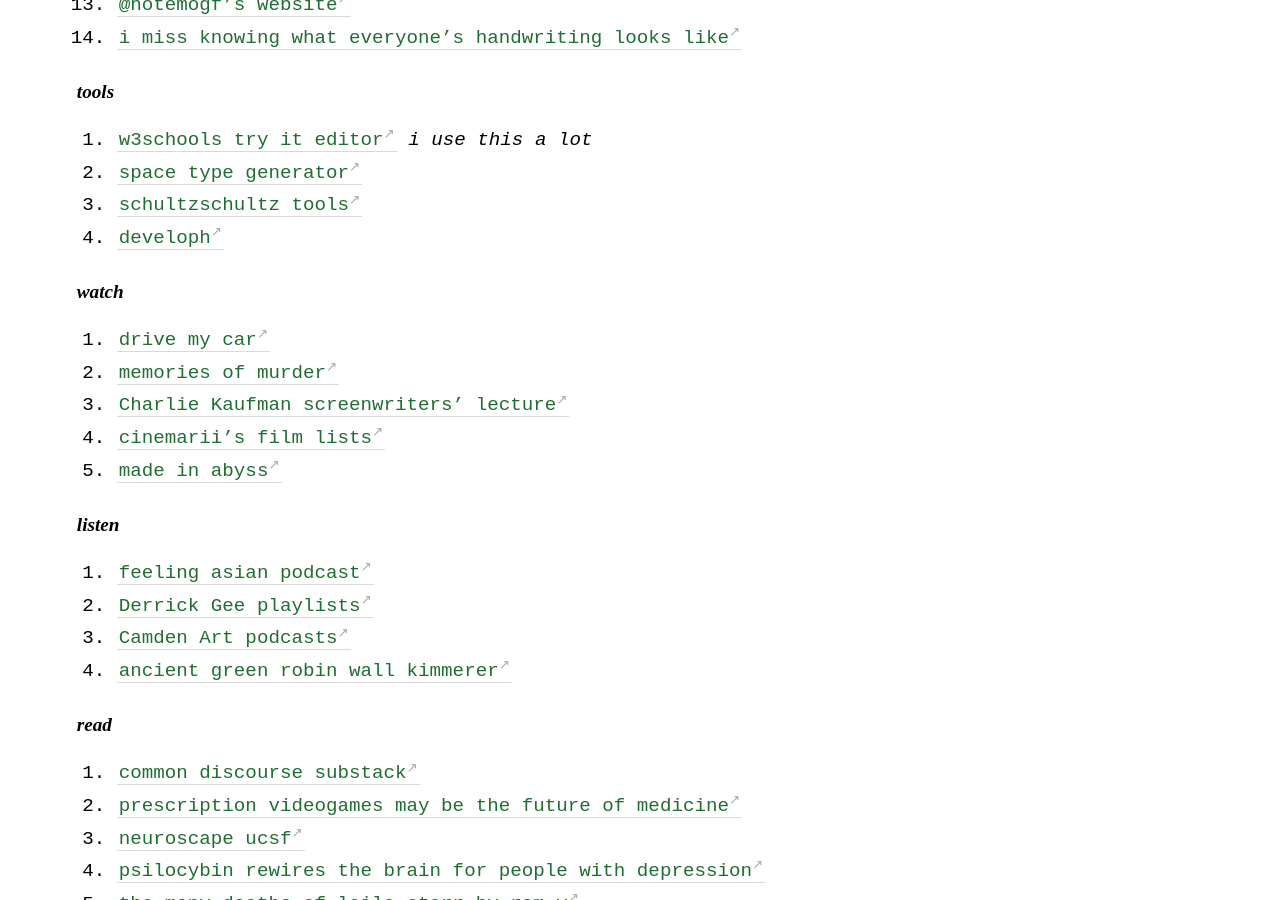
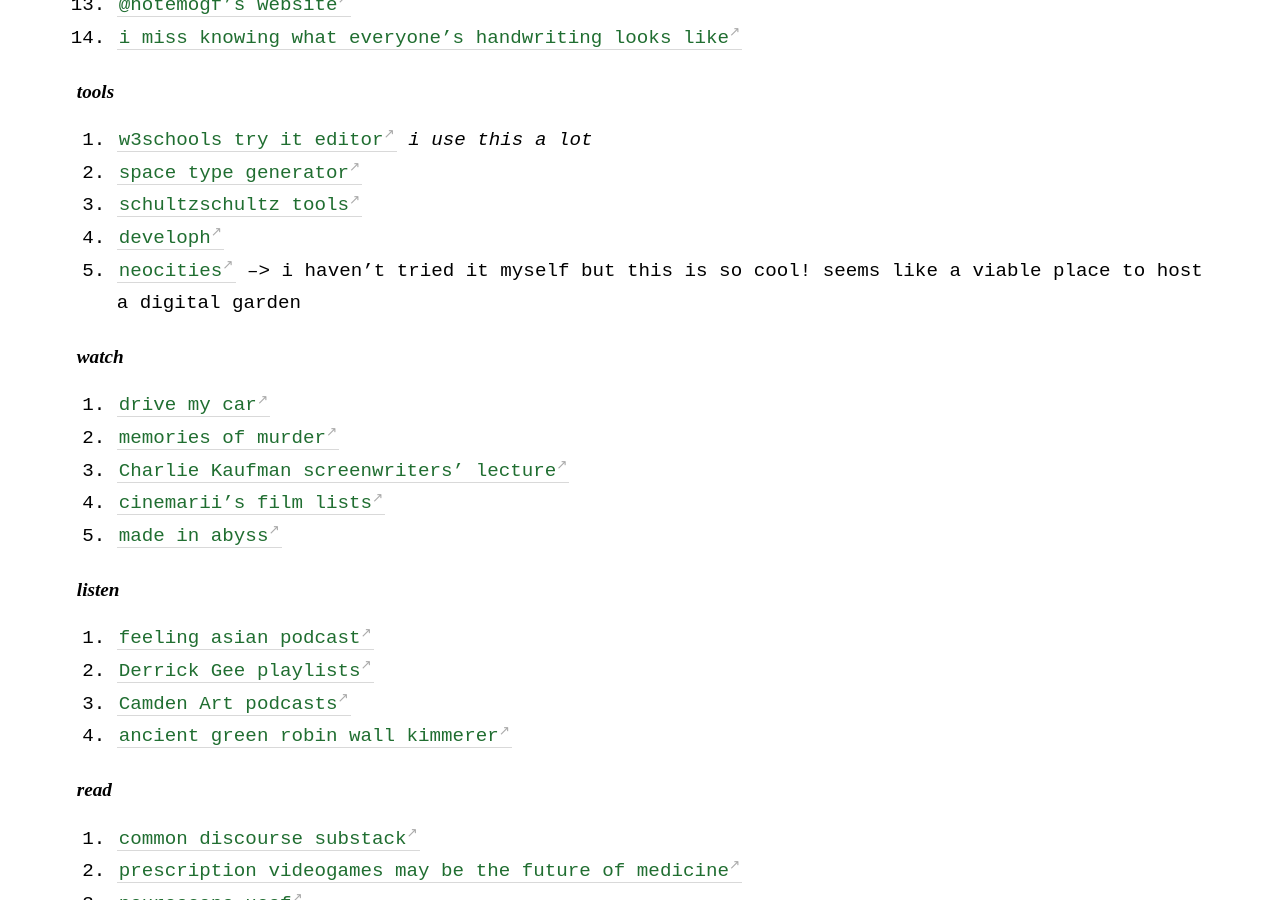
Before and after one commit to geminiworms/talyssagarden.github.io, a Jekyll site: the page built from _pages/big-list.md, in a window 1280 px wide and 900 px high, scrolled down 647 px. Built offline with Jekyll 4.4.1, drawn with Linux system fonts in a browser that asks for light colours.

Commit message:
Update big-list.md

```diff
--- a/_pages/big-list.md
+++ b/_pages/big-list.md
@@ -27,6 +27,7 @@
 2. [space type generator](https://spacetypegenerator.com/)
 3. [schultzschultz tools](https://www.schultzschultz.com/tools.html)
 4. [developh](https://developh.org/)
+5. [neocities](https://neocities.org/) --> i haven't tried it myself but this is so cool! seems like a viable place to host a digital garden
 
 #### watch
 1. [drive my car](https://www.youtube.com/watch?v=6BPKPb_RTwI)
```
